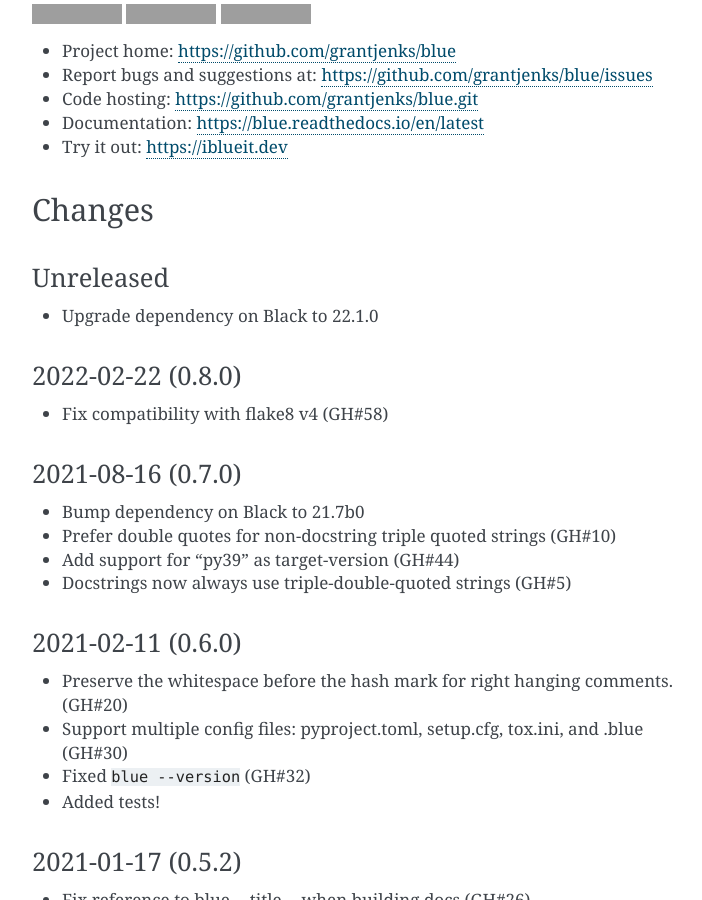
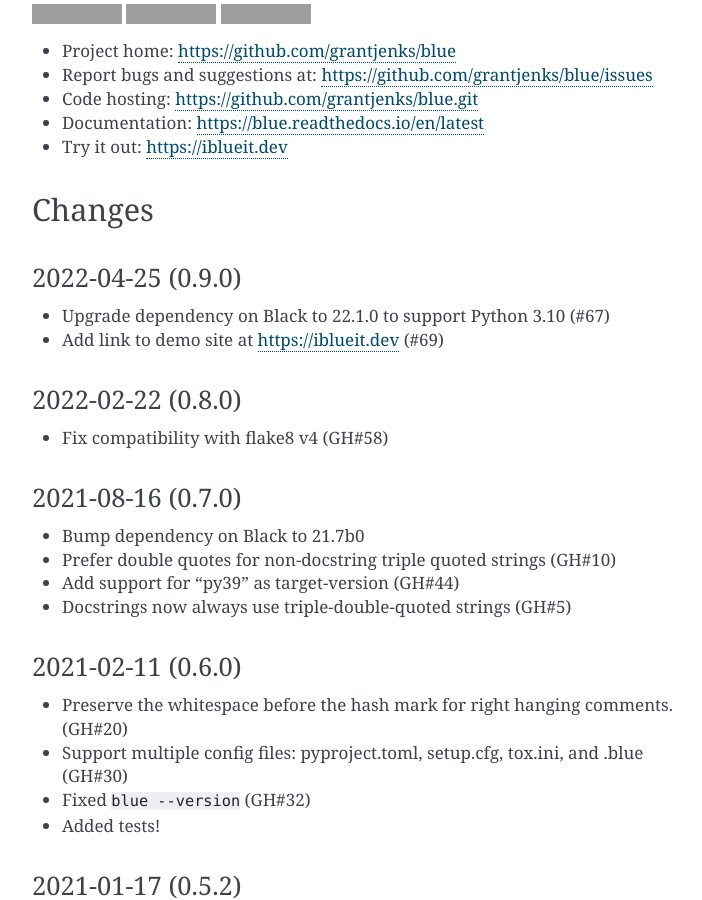
Before and after one commit to grantjenks/blue, a Sphinx documentation site: the page built from docs/index.rst, in a window 1280 px wide and 900 px high, scrolled down 2179 px, cut to the strip 0-900 px from the top of the window. Shown: the whole strip, without its empty margins (388-1090 px from the left). Built offline with Sphinx 7.4.7, drawn with Linux system fonts in a browser that asks for light colours; some of the changed text lies outside the part shown; grey boxes are pictures that could not be loaded.

Commit message:
Update news but #72 is a blocker

```diff
--- a/docs/index.rst
+++ b/docs/index.rst
@@ -5,9 +5,11 @@
 =======
 
 
-Unreleased
-----------
-- Upgrade dependency on Black to 22.1.0
+2022-04-25 (0.9.0)
+------------------
+- Upgrade dependency on Black to 22.1.0 to support Python 3.10 (#67)
+- Add link to demo site at https://iblueit.dev (#69)
+
 
 2022-02-22 (0.8.0)
 ------------------
```
